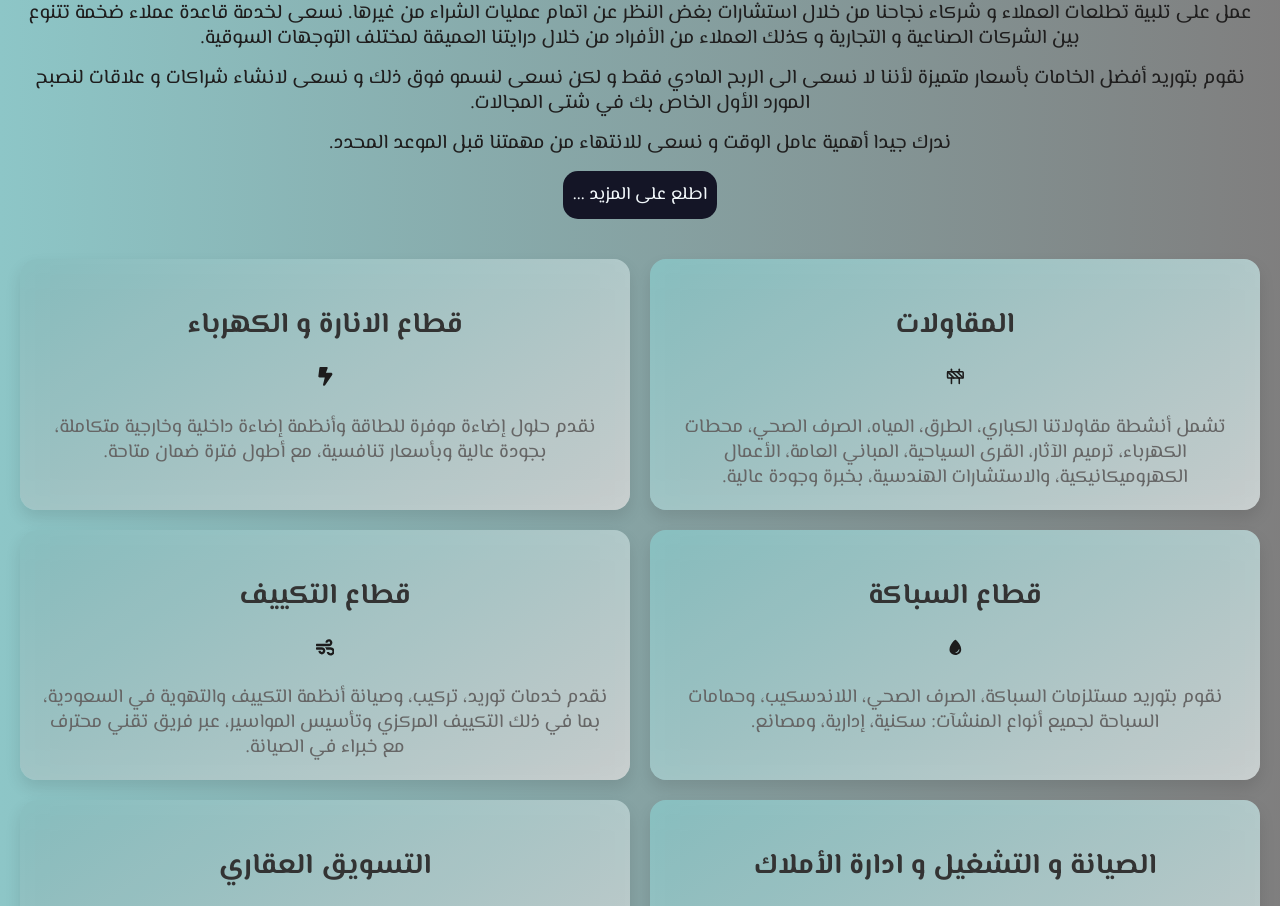
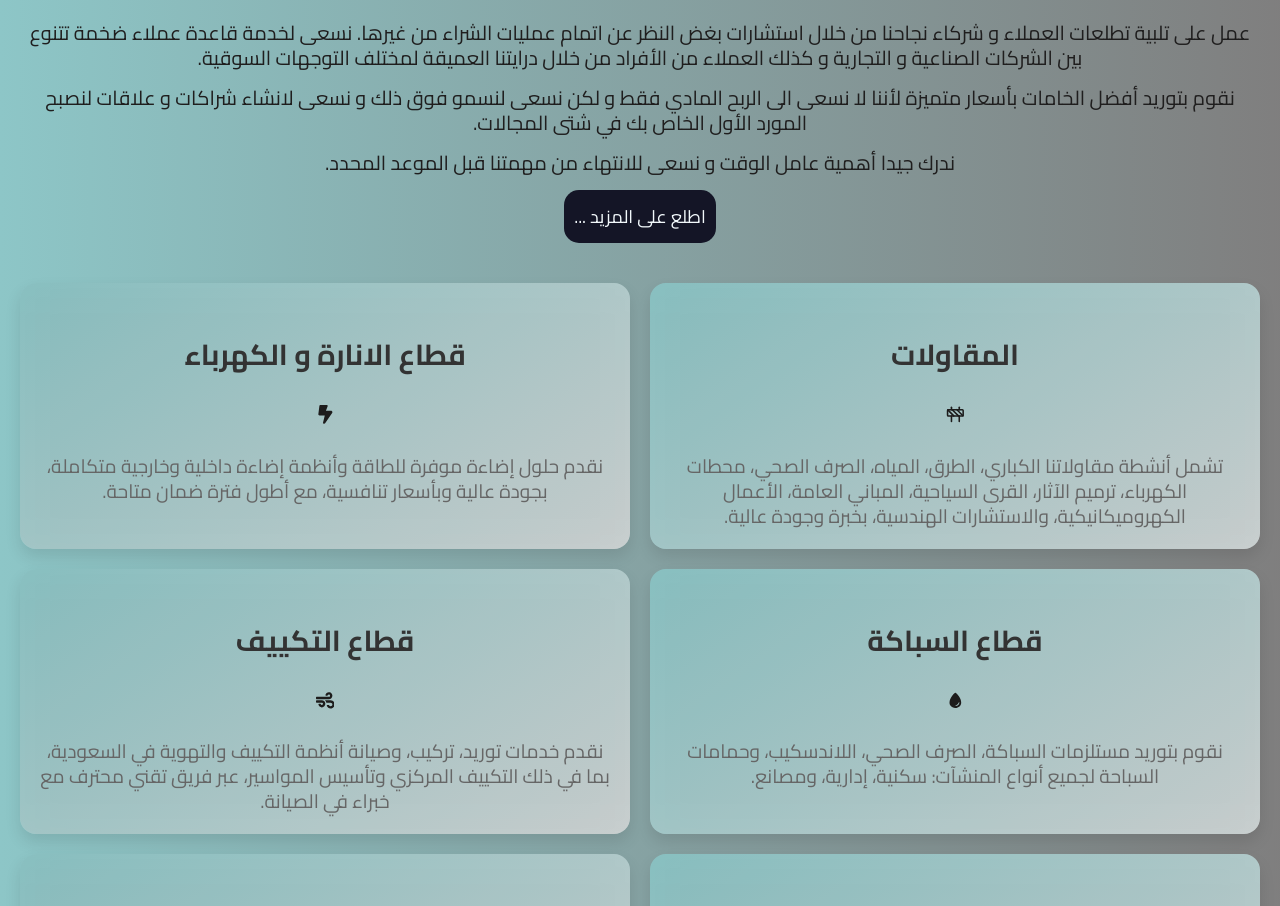
Before and after one commit to ibrahim99035/ConTech, a React (Vite) app: page / in a window 1280 px wide. Shown: the part 2552-3458 px from the top of the page. Built offline with nearby package versions, Linux system fonts and the light colour scheme.

Commit message:
Font Replacement

```diff
--- a/index.html
+++ b/index.html
@@ -67,7 +67,7 @@
     <!--Google Fonts API-->
       <link rel="preconnect" href="https://fonts.googleapis.com">
       <link rel="preconnect" href="https://fonts.gstatic.com" crossorigin>
-      <link href="https://fonts.googleapis.com/css2?family=El+Messiri:wght@400;500;600;700&display=swap" rel="stylesheet">
+      <link href="https://fonts.googleapis.com/css2?family=Cairo:wght@200..1000&display=swap" rel="stylesheet">
     <!--END OF Google Fonts API-->
 
     <title>القمة اللامعة</title>
--- a/src/components/Styles/Header.css
+++ b/src/components/Styles/Header.css
@@ -80,7 +80,7 @@
 .nav-link {
   text-decoration: none;
   color: var(--sec-color);
-  font-family: 'El Messiri', sans-serif;
+  font-family: "Cairo", sans-serif;
   font-size: 28px;
   font-weight: 1000;
   line-height: 1.5;
--- a/src/components/Styles/NotFound.css
+++ b/src/components/Styles/NotFound.css
@@ -19,7 +19,7 @@
 
 #NotFoundContainer a, #NotFoundContainer p{
     color: var(--sec-color);
-    font-family: 'El Messiri', sans-serif;
+    font-family: "Cairo", sans-serif;
 }
 
 #NotFoundContainer a:hover{
--- a/src/index.css
+++ b/src/index.css
@@ -10,13 +10,13 @@
 /* Global styling for all elements */
 * {
   box-sizing: border-box;
-  font-family: 'El Messiri', sans-serif;
+  font-family: "Cairo", sans-serif;
 }
 
 /* Styling for anchor (link) elements */
 a {
   text-decoration: none;
-  font-family: 'El Messiri', sans-serif;
+  font-family: "Cairo", sans-serif;
   color: var(--bg-color);
   transition: all 0.3s linear;
 }
@@ -44,7 +44,7 @@ button:hover {
 body {
   padding: 0;
   margin: 0;
-  font-family: 'El Messiri', sans-serif;
+  font-family: "Cairo", sans-serif;
   background: var(--blacker-color);
   text-align: start;
   direction: rtl;
```
